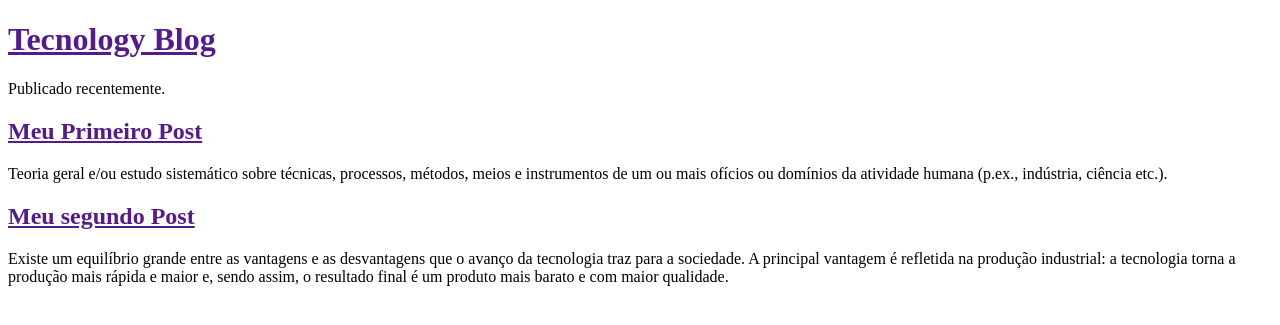
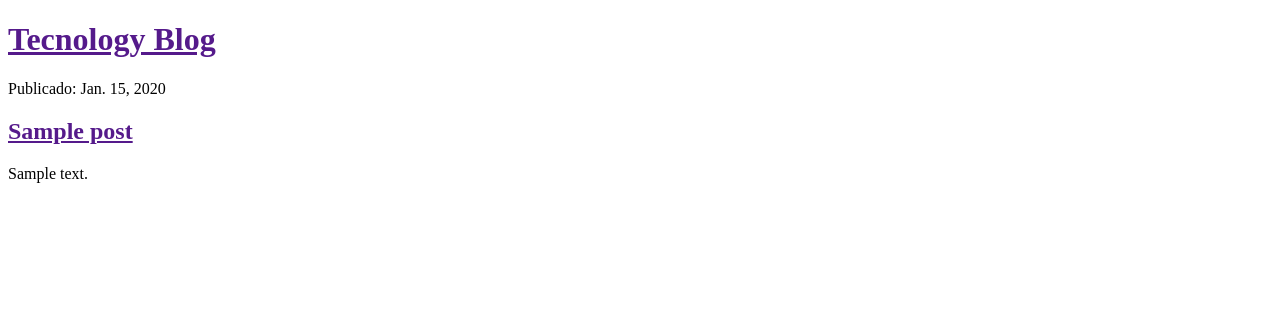
Before and after one commit to PauloBonfleur/TesteBlog, a Django app: template blog/templates/blog/post_list.html in a window 1280 px wide. Shown: the top 325 px of the page. Run offline with Django 3.2, Linux system fonts and the light colour scheme; the template is opened without the code that fills it: values that come from a table or form of the project are taken from there, others are empty; tables that the repository leaves empty hold one stand-in row (values such as "Sample post").

Commit message:
Atualizando

```diff
--- a/blog/templates/blog/post_list.html
+++ b/blog/templates/blog/post_list.html
@@ -10,17 +10,14 @@
 <body>
     <div>
         <h1><a href="">Tecnology Blog</a></h1>
-        <p>Publicado recentemente.</p>
     </div>
+    {% for post in posts %}
+    <div>
+        <p>Publicado: {{post.publish_date}}</p>
+        <h2><a href="">{{post.title}}</a></h2>
+        <p>{{post.text|linebreaksbr}}</p>
+    </div>
+    {% endfor %}
 
-    <div>
-        <h2><a href="">Meu Primeiro Post</a></h2>
-        <p>Teoria geral e/ou estudo sistemático sobre técnicas, processos, métodos, meios e instrumentos de um ou mais ofícios ou domínios da atividade humana (p.ex., indústria, ciência etc.).</p>
-    </div>
-
-    <div>
-        <h2><a href="">Meu segundo Post</a></h2>
-        <p>Existe um equilíbrio grande entre as vantagens e as desvantagens que o avanço da tecnologia traz para a sociedade. A principal vantagem é refletida na produção industrial: a tecnologia torna a produção mais rápida e maior e, sendo assim, o resultado final é um produto mais barato e com maior qualidade.</p>
-    </div>
 </body>
 </html>
--- a/blog/views.py
+++ b/blog/views.py
@@ -1,7 +1,10 @@
 from django.shortcuts import render
+from .models import Post
+from django.utils import timezone
 
 # Create your views here.
 
 
 def post_list(request):
-    return render(request, 'blog/post_list.html', {})
+    posts = Post.objects.filter(publish_date__lte=timezone.now()).order_by('publish_date')
+    return render(request, 'blog/post_list.html', {'posts': posts})
```
